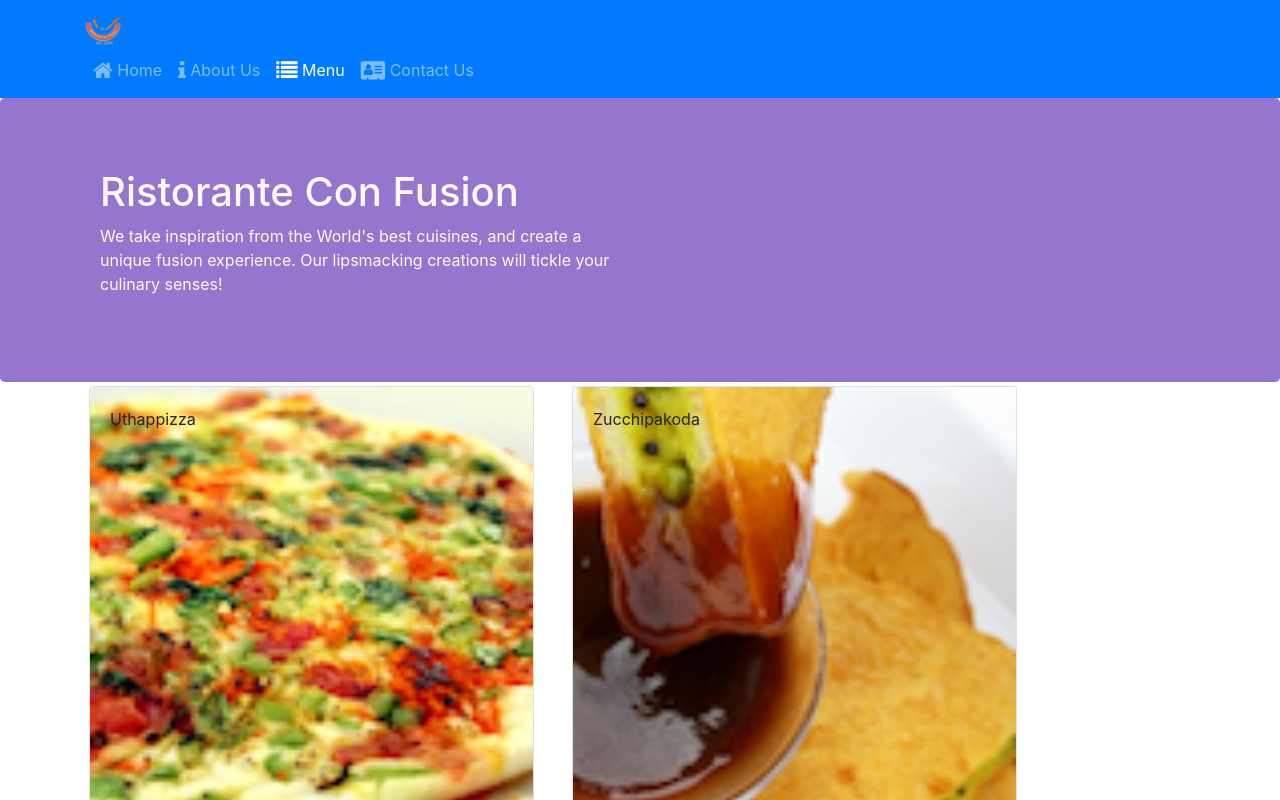
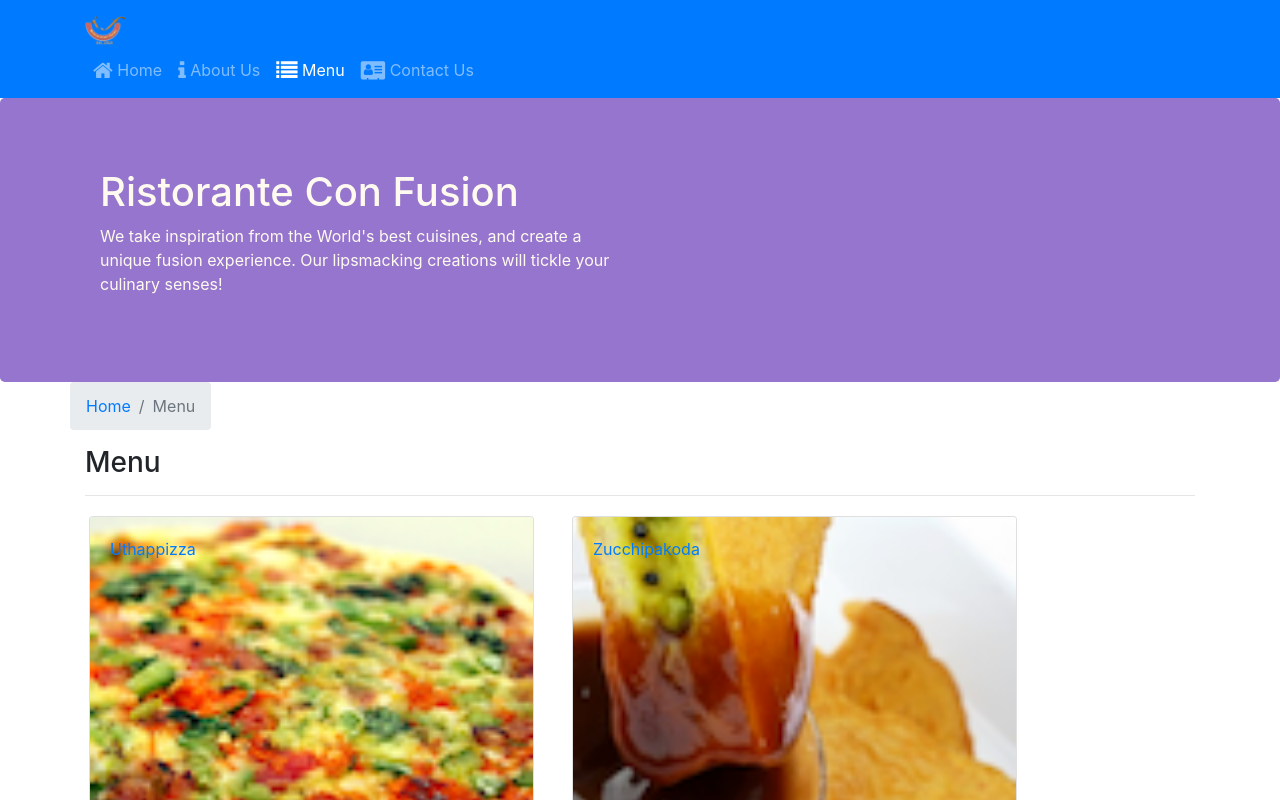
Before and after one commit to frankito-rossi/confusion---client, a React (Create React App) app: page /menu in a window 1280 px wide. Shown: the top 800 px of the page. Built offline with nearby package versions, Linux system fonts and the light colour scheme.

Commit message:
Single Page Applications Part 2

```diff
--- a/src/components/ContactComponent.js
+++ b/src/components/ContactComponent.js
@@ -1,8 +1,20 @@
 import React from 'react';
+import { Breadcrumb, BreadcrumbItem } from 'reactstrap';
+import { Link } from 'react-router-dom';
 
 function Contact(props) {
     return(
         <div className="container">
+          <div className="row">
+                  <Breadcrumb>
+                      <BreadcrumbItem><Link to="/home">Home</Link></BreadcrumbItem>
+                      <BreadcrumbItem active>Contact Us</BreadcrumbItem>
+                  </Breadcrumb>
+                  <div className="col-12">
+                      <h3>Contact Us</h3>
+                      <hr />
+                  </div>
+            </div>
             <div className="row row-content">
                 <div className="col-12">
                 <h3>Location Information</h3>
--- a/src/components/DishdetailComponent.js
+++ b/src/components/DishdetailComponent.js
@@ -1,10 +1,11 @@
 import React from 'react';
 import { Card, CardImg, CardImgOverlay, CardText, CardBody,
-    CardTitle } from 'reactstrap';
+    CardTitle, Breadcrumb, BreadcrumbItem } from 'reactstrap';
+import {Link} from 'react-router-dom';
 
   function RenderDish({dish}){
-    if (dish != null)
       return(
+        <div className="col-12 col-md-5 m-1">
           <Card>
             <CardImg width="100%" src={dish.image} alt={dish.name} />
             <CardBody>
@@ -12,30 +13,26 @@
               <CardText>{dish.description}</CardText>
             </CardBody>
           </Card>
-      );
-      else
-        return(
-          <div></div>
+        </div>
       );
   }
 
   function RenderComments({comments}){
     if (comments != null)
       return(
-        comments.map((comm) => {
+        <div className="col-12 col-md-5 m-1">
+          <h4>Comments</h4>
+          <ul className="list-unstyled">
+          {comments.map((comment) => {
              return (
-           <div>
-           <ul class = "list-unstyled">
-             <li>
-              {comm.comment}
+               <li key={comment.id}>
+               <p>{comment.comment}</p>
+               <p>-- {comment.author}, {new Intl.DateTimeFormat('en-US', { year: 'numeric', month: 'short', day: '2-digit'}).format(new Date(Date.parse(comment.date)))}</p>
                </li>
-              <li>
-               -- {comm.author}, {new Intl.DateTimeFormat('en-US', { year: 'numeric', month: 'short', day: '2-digit'}).format(new Date(Date.parse(comm.date)))}
-              </li>
+             );
+          })}
           </ul>
         </div>
-         );
-       })
       );
       else
         return(
@@ -48,13 +45,19 @@
   return (
     <div className="container">
     <div className="row">
-      <div className="col-12 col-md-5 m-1">
+      <Breadcrumb>
+        <BreadcrumbItem><Link to='/menu'>Menu</Link></BreadcrumbItem>
+        <BreadcrumbItem active>{props.dish.name}</BreadcrumbItem>
+      </Breadcrumb>
+      <div className="col-12">
+        <h3>{props.dish.name}</h3>
+        <hr />
+      </div>
+    </div>
+      <div className="row">
         <RenderDish dish={props.dish}/>
-      </div>
-      <div className="col-12 col-md-5 m-1">
-        <h4>Comments</h4>
-        <RenderComments comments={props.dish.comments}/>
-      </div>
+        {console.log(props.comments)}
+        <RenderComments comments={props.comments}/>
       </div>
       </div>
   );
--- a/src/components/MainComponent.js
+++ b/src/components/MainComponent.js
@@ -34,12 +34,22 @@
         />
       );
     }
+
+    const DishWithId = ({match}) => {
+      return(
+        <DishDetail dish={this.state.dishes.filter((dish) => dish.id === parseInt(match.params.dishId, 10))[0]}
+          comments={this.state.comments.filter((comment) => comment.dishId === parseInt(match.params.dishId,10))}
+          />
+      );
+    }
+
     return (
       <div>
         <Header/>
         <Switch>
           <Route path="/home" component={HomePage} />
           <Route exact path="/menu" component={()=><Menu dishes={this.state.dishes}/>} />
+          <Route path="/menu/:dishId" component={DishWithId} />
           <Route exact path="/contactus" component={Contact} />
           <Redirect to="/home" />
         </Switch>
--- a/src/components/MenuComponent.js
+++ b/src/components/MenuComponent.js
@@ -1,17 +1,20 @@
 import React from 'react';
 import {Media} from 'reactstrap';
 import { Card, CardImg, CardImgOverlay, CardText, CardBody,
-    CardTitle } from 'reactstrap';
+    CardTitle, Breadcrumb, BreadcrumbItem } from 'reactstrap';
 import DishDetail from './DishdetailComponent';
+import {Link} from 'react-router-dom';
 
 
 function RenderMenuIten({dish, onClick}){
   return(
-    <Card onClick={()=>onClick(dish.id)}>
-      <CardImg width="100%" src={dish.image} alt={dish.name} />
-      <CardImgOverlay>
-        <CardTitle>{dish.name}</CardTitle>
-      </CardImgOverlay>
+    <Card>
+      <Link to={`/menu/${dish.id}`}>
+        <CardImg width="100%" src={dish.image} alt={dish.name} />
+        <CardImgOverlay>
+          <CardTitle>{dish.name}</CardTitle>
+        </CardImgOverlay>
+      </Link>
     </Card>
   );
 }
@@ -20,13 +23,23 @@
   const menu = props.dishes.map((dish) => {
     return (
       <div key={dish.id} className="col-12 col-md-5 m-1">
-        <RenderMenuIten dish={dish} onClick={props.onClick} />
+        <RenderMenuIten dish={dish}/>
       </div>
     );
   });
 
   return (
     <div className="container">
+      <div className="row">
+        <Breadcrumb>
+          <BreadcrumbItem><Link to='/home'>Home</Link></BreadcrumbItem>
+          <BreadcrumbItem active>Menu</BreadcrumbItem>
+        </Breadcrumb>
+        <div className="col-12">
+          <h3>Menu</h3>
+          <hr />
+        </div>
+      </div>
       <div className="row">
         {menu}
       </div>
```
Lines whose indentation alone changed are shown as unchanged.
